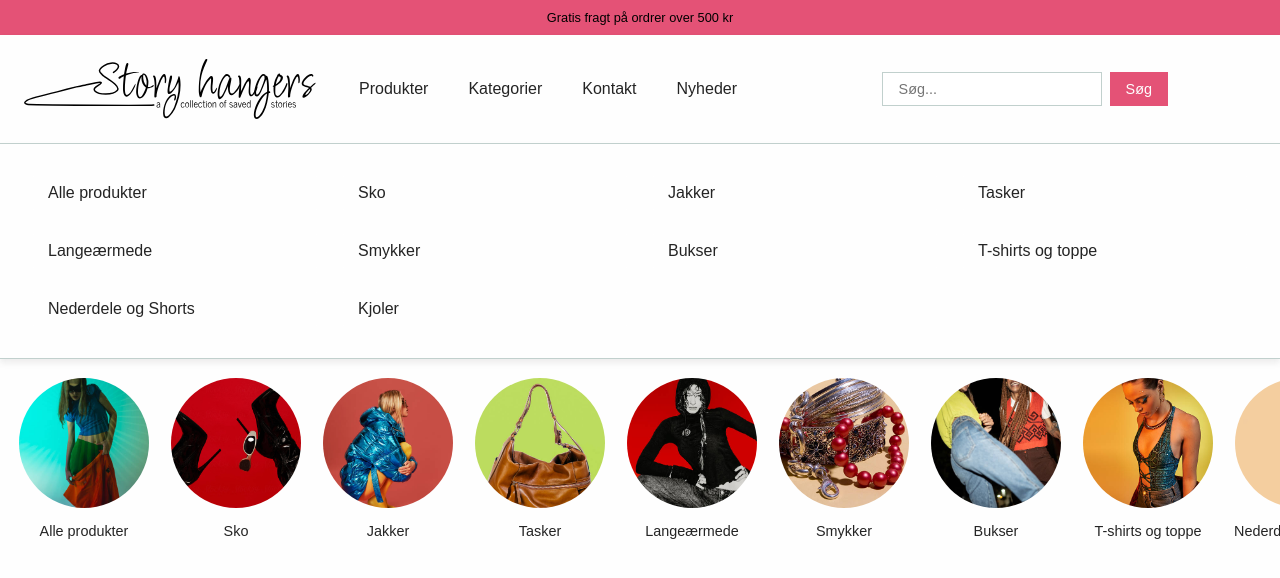
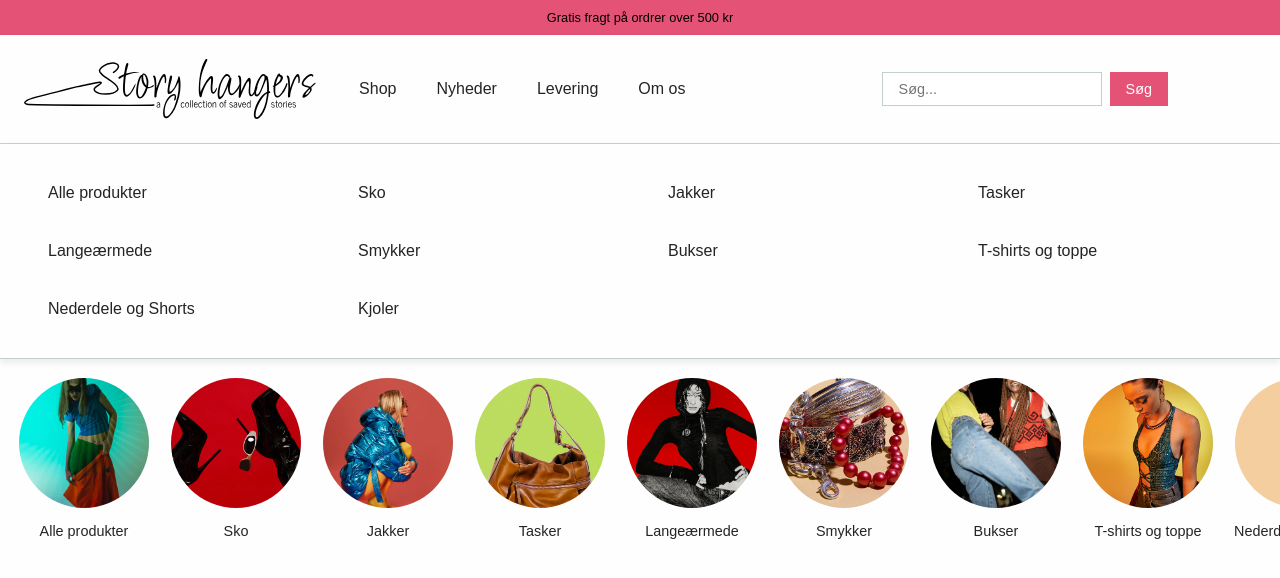
Before and after one commit to juliewboecher/customer-experience-exam, a React (Vite) app: page / in a window 1280 px wide. Shown: the top 578 px of the page. Built offline with nearby package versions, Linux system fonts and the light colour scheme; a web font is replaced by a local one.

Commit message:
Update Navbar links for improved clarity and organization

```diff
--- a/src/components/Navbar.jsx
+++ b/src/components/Navbar.jsx
@@ -55,19 +55,18 @@ export default function Navbar() {
             <img src={logoTablet} alt="logo" className="logo-tablet" />
             <img src={logoMobile} alt="logo" className="logo-mobile" />
           </NavLink>
-          <NavLink to="/products" onClick={handleNavigate}>
-            Produkter
-          </NavLink>
+
 
           <div
             className="categories-dropdown"
             onMouseEnter={() => setShowCategories(true)}
           >
-            <NavLink to="/products">Kategorier</NavLink>
+            <NavLink to="/products">Shop</NavLink>
           </div>
 
-          <NavLink to="/contact">Kontakt</NavLink>
-          <NavLink to="/services">Nyheder</NavLink>
+          <NavLink to="/contact">Nyheder</NavLink>
+          <NavLink to="/services">Levering</NavLink>
+          <NavLink to="/about">Om os</NavLink>
 
           <form onSubmit={handleSearch} className="search-form">
             <input
```
